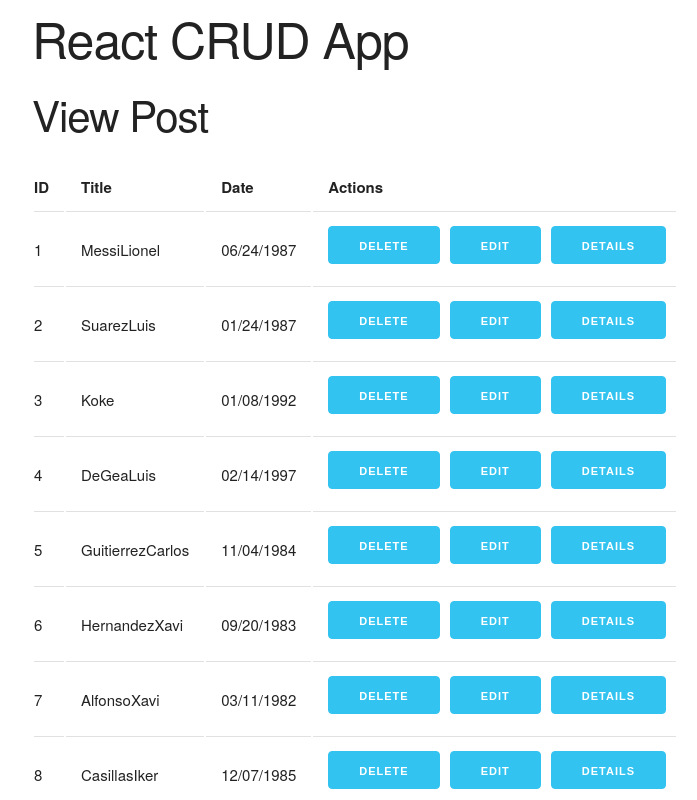
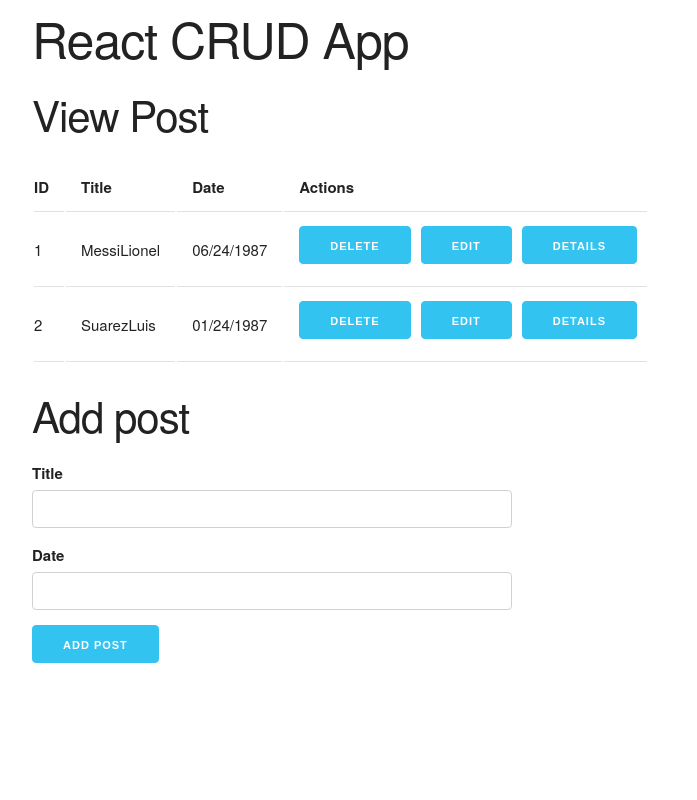
Before and after one commit to saintAlmond/FrontEnd_Test_Signaturit_2, a React (Create React App) app: page / in a window 1280 px wide. Shown: the top 800 px of the page, without its empty margins (128-825 px from the left). Built offline with nearby package versions, Linux system fonts and the light colour scheme.

Commit message:
pagination-currentPost

```diff
--- a/src/App.js
+++ b/src/App.js
@@ -4,6 +4,7 @@ import './App.css';
 import PostTable from './tables/PostTable';
 import AddPostForm from './forms/AddPostForm';
 import EditPostForm from "./forms/EditPostForm";
+
 
 const App = () => {
 
--- a/src/tables/PostTable.jsx
+++ b/src/tables/PostTable.jsx
@@ -4,7 +4,15 @@ import React, { useState } from 'react';
 
 const PostTable = (props) => {
 
-    const [pagination, setPagination] = useState(1);
+    const [currentPage, setCurrentPage] = useState(1);
+    const [postsPerPage] = useState(2);
+ // Get current posts
+    const indexOfLastPost = currentPage * postsPerPage;
+    const indexOfFirstPost = indexOfLastPost - postsPerPage;
+    const currentPosts = props.posts.slice(indexOfFirstPost, indexOfLastPost);
+    const totalPosts = props.posts.length;
+  // Change page
+    const paginate = pageNumber => setCurrentPage(pageNumber);
 
     return(
         <table>
@@ -17,9 +25,9 @@ const PostTable = (props) => {
                 </tr>
             </thead>
             <tbody>
-                { props.posts.length > 0 ? (
-                    props.posts.map(post => {
-                        const {id, title, date} = post;
+                { totalPosts > 0 ? (
+                    currentPosts.map(currentPosts => {
+                        const {id, title, date} = currentPosts;
                         return (
                             <tr>
                                 <td>{id}</td>
@@ -27,9 +35,10 @@ const PostTable = (props) => {
                                 <td>{date}</td>
                                 <td>
                                     <button className="button-primary" onClick={() => props.deletePost(id)}>Delete</button>
-                                    <button className="button-primary" onClick = {() => props.editPost (id, post)}>Edit</button>
+                                    <button className="button-primary" onClick = {() => props.editPost (id, currentPosts)}>Edit</button>
                                     <button className= "button-primary">Details</button>
                                 </td>
+
                             </tr>
                         )
                     })
```
Also changed, not shown: src/components/Pagination.js (added, +27 -0 lines).
